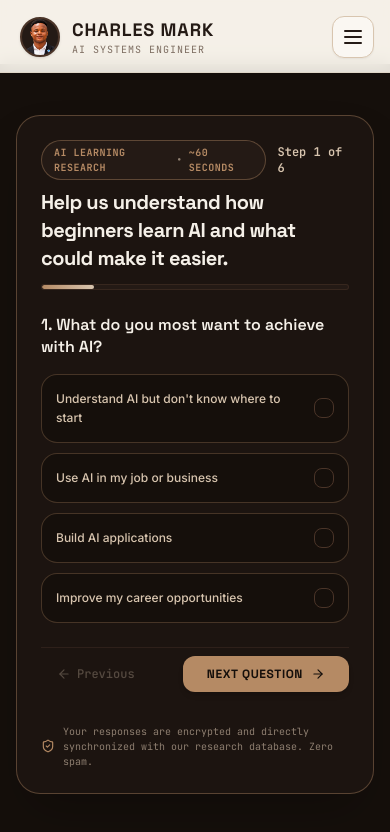
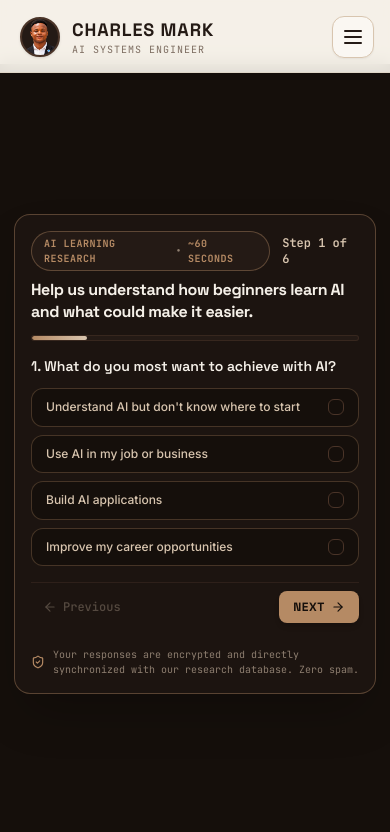
Before and after one commit to Charleskojomark/charlesmark-tech, a Next.js app: page /waitlist in a window 390 px wide. Shown: the top 832 px of the page. Built offline with nearby package versions, Linux system fonts and the light colour scheme.

Commit message:
fix(waitlist): optimize survey button sizes and padding for mobile screens

```diff
--- a/src/app/waitlist/page.tsx
+++ b/src/app/waitlist/page.tsx
@@ -36,7 +36,7 @@ export const metadata: Metadata = {
 
 export default function WaitlistPage() {
   return (
-    <div className="min-h-[calc(100vh-64px)] sm:min-h-[calc(100vh-80px)] bg-[#150F0B] text-[#F5F0E8] flex items-center justify-center py-8 px-4 sm:px-6">
+    <div className="min-h-[calc(100vh-64px)] sm:min-h-[calc(100vh-80px)] bg-[#150F0B] text-[#F5F0E8] flex items-center justify-center py-4 sm:py-8 px-3.5 sm:px-6">
       <div className="w-full max-w-xl sm:max-w-2xl">
         <AILearningWaitlistSection />
       </div>
--- a/src/components/AILearningWaitlistSection.tsx
+++ b/src/components/AILearningWaitlistSection.tsx
@@ -161,7 +161,7 @@ export function AILearningWaitlistSection() {
       className="py-0 text-[#F5F0E8] relative w-full"
     >
       <div className="w-full">
-        <div className="p-6 sm:p-10 rounded-3xl bg-[#1C1410] border border-[#B58A64]/40 shadow-2xl relative overflow-hidden">
+        <div className="p-4 sm:p-8 lg:p-10 rounded-2xl sm:rounded-3xl bg-[#1C1410] border border-[#B58A64]/40 shadow-2xl relative overflow-hidden">
 
           {submitted ? (
             /* Success State */
@@ -227,7 +227,7 @@ export function AILearningWaitlistSection() {
             </div>
           ) : (
             /* Interactive Survey Form */
-            <div className="space-y-6">
+            <div className="space-y-4 sm:space-y-6">
               {/* Header */}
               <div>
                 <div className="flex items-center justify-between gap-3 mb-2">
@@ -242,7 +242,7 @@ export function AILearningWaitlistSection() {
                   </span>
                 </div>
 
-                <h1 className="font-display font-bold text-xl sm:text-2xl text-[#F5F0E8] tracking-tight">
+                <h1 className="font-display font-bold text-base sm:text-2xl text-[#F5F0E8] tracking-tight leading-snug">
                   Help us understand how beginners learn AI and what could make it easier.
                 </h1>
 
@@ -279,12 +279,12 @@ export function AILearningWaitlistSection() {
                 const currentAnswer = answers[q.key];
 
                 return (
-                  <div className="space-y-4">
-                    <h2 className="font-display font-semibold text-base sm:text-lg text-[#F5F0E8] leading-snug">
+                  <div className="space-y-3 sm:space-y-4">
+                    <h2 className="font-display font-semibold text-sm sm:text-lg text-[#F5F0E8] leading-snug">
                       {q.title}
                     </h2>
 
-                    <div className="space-y-2.5">
+                    <div className="space-y-2 sm:space-y-2.5">
                       {q.options.map((option, idx) => {
                         const isSelected = currentAnswer === option;
 
@@ -293,24 +293,24 @@ export function AILearningWaitlistSection() {
                             key={idx}
                             type="button"
                             onClick={() => handleSelectOption(q.key, option)}
-                            className={`w-full text-left p-3.5 sm:p-4 rounded-2xl transition-all duration-200 cursor-pointer flex items-center justify-between gap-3 ${
+                            className={`w-full text-left px-3.5 py-2.5 sm:px-4 sm:py-3.5 rounded-xl transition-all duration-200 cursor-pointer flex items-center justify-between gap-3 ${
                               isSelected
-                                ? "bg-[#241A15] border-2 border-[#B58A64] text-[#FFFFFF] shadow-md"
+                                ? "bg-[#241A15] border-2 border-[#B58A64] text-[#FFFFFF] shadow-sm"
                                 : "bg-[#150F0B] border border-[#B58A64]/30 text-[#D8C5AF] hover:border-[#B58A64]/70 hover:text-[#F5F0E8]"
                             }`}
                           >
-                            <span className="text-xs sm:text-sm font-sans font-medium leading-relaxed">
+                            <span className="text-xs sm:text-sm font-sans font-medium leading-snug">
                               {option}
                             </span>
 
                             <div
-                              className={`w-5 h-5 rounded-lg border flex items-center justify-center flex-shrink-0 transition-colors ${
+                              className={`w-4 h-4 sm:w-5 sm:h-5 rounded-md sm:rounded-lg border flex items-center justify-center flex-shrink-0 transition-colors ${
                                 isSelected
                                   ? "bg-[#B58A64] border-[#B58A64] text-[#150F0B]"
                                   : "border-[#4A3428] bg-transparent"
                               }`}
                             >
-                              {isSelected && <Check className="w-3.5 h-3.5 stroke-[3]" />}
+                              {isSelected && <Check className="w-2.5 h-2.5 sm:w-3.5 sm:h-3.5 stroke-[3]" />}
                             </div>
                           </button>
                         );
@@ -363,7 +363,7 @@ export function AILearningWaitlistSection() {
                         value={email}
                         onChange={(e) => setEmail(e.target.value)}
                         placeholder="you@company.com"
-                        className="w-full px-4 py-3 rounded-xl bg-[#150F0B] border border-[#B58A64]/30 focus:border-[#B58A64] text-sm text-[#F5F0E8] placeholder-[#D8C5AF]/40 outline-none transition-colors"
+                        className="w-full px-3.5 py-2.5 sm:px-4 sm:py-3 rounded-xl bg-[#150F0B] border border-[#B58A64]/30 focus:border-[#B58A64] text-xs sm:text-sm text-[#F5F0E8] placeholder-[#D8C5AF]/40 outline-none transition-colors"
                       />
                     </div>
                   </div>
@@ -373,7 +373,7 @@ export function AILearningWaitlistSection() {
                       type="button"
                       disabled={isSubmitting}
                       onClick={() => handleSubmit(undefined, false)}
-                      className="w-full py-3.5 px-6 rounded-xl bg-[#B58A64] hover:bg-[#c99d75] text-[#150F0B] font-display font-bold text-xs uppercase tracking-wider transition-all duration-200 shadow-lg hover:shadow-[0_4px_20px_rgba(181,138,100,0.3)] active:scale-[0.99] disabled:opacity-50 disabled:cursor-not-allowed flex items-center justify-center gap-2 cursor-pointer"
+                      className="w-full py-2.5 sm:py-3.5 px-4 sm:px-6 rounded-lg sm:rounded-xl bg-[#B58A64] hover:bg-[#c99d75] text-[#150F0B] font-display font-bold text-xs uppercase tracking-wider transition-all duration-200 shadow-lg hover:shadow-[0_4px_20px_rgba(181,138,100,0.3)] active:scale-[0.99] disabled:opacity-50 disabled:cursor-not-allowed flex items-center justify-center gap-2 cursor-pointer whitespace-nowrap"
                     >
                       {isSubmitting ? (
                         <>
@@ -392,7 +392,7 @@ export function AILearningWaitlistSection() {
                       type="button"
                       disabled={isSubmitting}
                       onClick={() => handleSubmit(undefined, true)}
-                      className="w-full py-2.5 px-4 text-xs font-mono text-[#D8C5AF]/70 hover:text-[#F5F0E8] transition-colors cursor-pointer text-center"
+                      className="w-full py-2 px-3 text-xs font-mono text-[#D8C5AF]/70 hover:text-[#F5F0E8] transition-colors cursor-pointer text-center"
                     >
                       Submit research without joining early access
                     </button>
@@ -402,12 +402,12 @@ export function AILearningWaitlistSection() {
 
               {/* Navigation Controls (Steps 1 to 5) */}
               {currentStep <= 5 && (
-                <div className="pt-2 flex items-center justify-between gap-3 border-t border-[#4A3428]/40">
+                <div className="pt-2 flex items-center justify-between gap-2.5 sm:gap-3 border-t border-[#4A3428]/40">
                   <button
                     type="button"
                     onClick={handlePrev}
                     disabled={currentStep === 1}
-                    className={`inline-flex items-center gap-1.5 px-4 py-2.5 rounded-xl text-xs font-mono font-medium transition-colors cursor-pointer ${
+                    className={`inline-flex items-center gap-1.5 px-3 sm:px-4 py-2 sm:py-2.5 rounded-lg sm:rounded-xl text-xs font-mono font-medium transition-colors cursor-pointer whitespace-nowrap shrink-0 ${
                       currentStep === 1
                         ? "opacity-30 cursor-not-allowed text-[#D8C5AF]"
                         : "text-[#D8C5AF] hover:text-[#FFFFFF] hover:bg-[#241A15]"
@@ -420,9 +420,10 @@ export function AILearningWaitlistSection() {
                   <button
                     type="button"
                     onClick={handleNext}
-                    className="inline-flex items-center gap-2 px-6 py-2.5 rounded-xl bg-[#B58A64] hover:bg-[#c99d75] text-[#150F0B] font-display font-bold text-xs uppercase tracking-wider transition-all shadow-md active:scale-95 cursor-pointer"
+                    className="inline-flex items-center gap-1.5 sm:gap-2 px-3.5 sm:px-5 py-2 sm:py-2.5 rounded-lg sm:rounded-xl bg-[#B58A64] hover:bg-[#c99d75] text-[#150F0B] font-display font-bold text-xs uppercase tracking-wider transition-all shadow-md active:scale-95 cursor-pointer whitespace-nowrap shrink-0"
                   >
-                    <span>{currentStep === 5 ? "Continue to Email" : "Next Question"}</span>
+                    <span>{currentStep === 5 ? "Continue" : "Next"}</span>
+                    <span className="hidden sm:inline">{currentStep === 5 ? " to Email" : " Question"}</span>
                     <ArrowRight className="w-3.5 h-3.5" />
                   </button>
                 </div>
```
